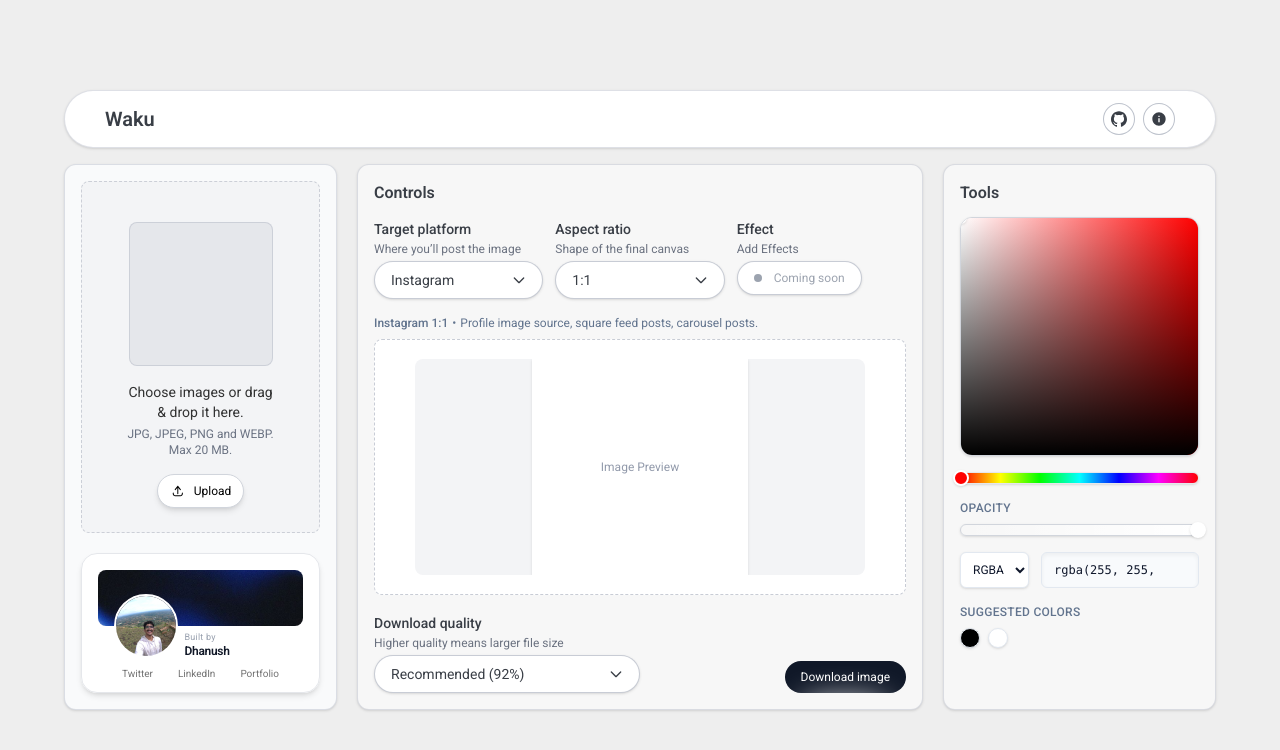
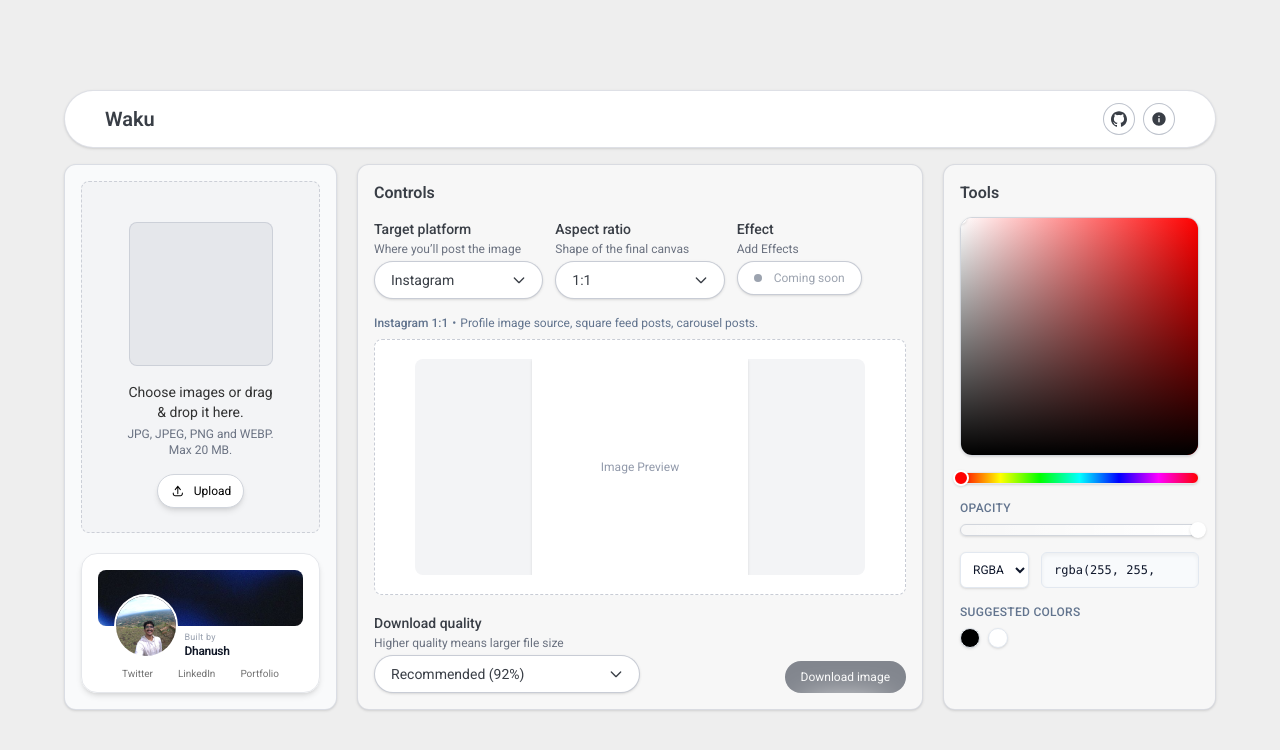
Before and after one commit to dhanushd-27/Waku, a Next.js app: page / in a window 1280 px wide. Shown: the top 750 px of the page. Built offline with nearby package versions, Linux system fonts and the light colour scheme.

Commit message:
Disable the download now button when no image is added

```diff
--- a/components/dropdown-controls/dropdown-controls.tsx
+++ b/components/dropdown-controls/dropdown-controls.tsx
@@ -6,9 +6,12 @@ import ImageTypeDropdown from "./image-type-dropdown";
 import ResultImagePreview from "../result-image-preview";
 import ResultImageNote from "../result-image-preview/result-image-note";
 import Dropdown from "./dropdown";
+import { useAppSelector } from "@/hooks/useAppSelector";
 
 export const DropdownControls: React.FC = () => {
   const [downloadQuality, setDownloadQuality] = React.useState("0.92");
+  const previewUrl = useAppSelector((state) => state.image.previewUrl);
+  const isImageUploaded = previewUrl !== null;
 
   const handleDownload = () => {
     if (typeof document === "undefined") return;
@@ -82,10 +85,11 @@ export const DropdownControls: React.FC = () => {
             <button
               type="button"
               onClick={handleDownload}
-              className="relative bg-gray-900 text-white px-4 py-2 rounded-full text-xs flex text-center items-center justify-center overflow-clip group"
+              disabled={!isImageUploaded}
+              className="relative bg-gray-900 text-white px-4 py-2 rounded-full text-xs flex text-center items-center justify-center overflow-clip group disabled:opacity-50 disabled:cursor-not-allowed disabled:hover:opacity-50"
             >
               <span
-                className="absolute left-1/2 -translate-x-1/2 -bottom-10 bg-white rounded-full w-[70%] h-full blur-lg group-hover:-bottom-7 transition-all duration-300 pointer-events-none"
+                className="absolute left-1/2 -translate-x-1/2 -bottom-10 bg-white rounded-full w-[70%] h-full blur-lg group-hover:-bottom-7 transition-all duration-300 pointer-events-none disabled:group-hover:-bottom-10"
               ></span>
               Download image
             </button>
```
